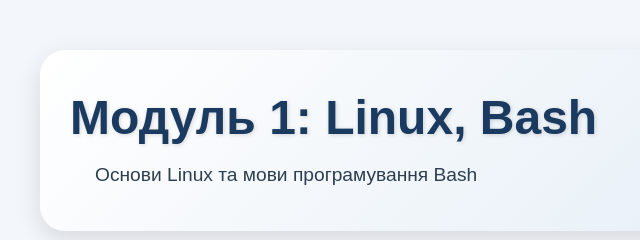
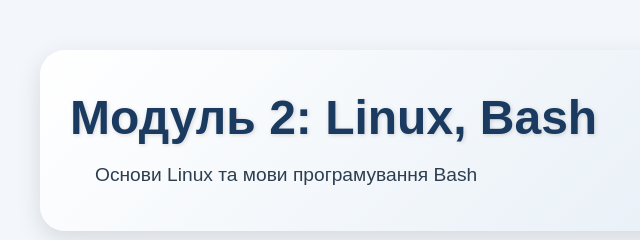
Before and after one commit to Petro200713/mySiteSP1, a plain HTML site: page pagesLinux.html in a window 1280 px wide. Shown: the top 240 px of the page, 0-640 px from the left. Drawn offline with Linux system fonts and the light colour scheme.

Commit message:
Update pagesLinux.html

```diff
--- a/pagesLinux.html
+++ b/pagesLinux.html
@@ -10,7 +10,7 @@
 
   <header class="header_section">
     <div class="header_text">
-      <h1>Модуль 1: Linux, Bash</h1>
+      <h1>Модуль 2: Linux, Bash</h1>
       <p>Основи Linux та мови програмування Bash</p>
     </div>
     <div class="headerLinux_img">
```
